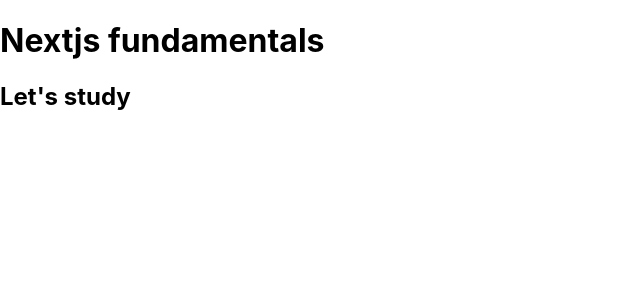
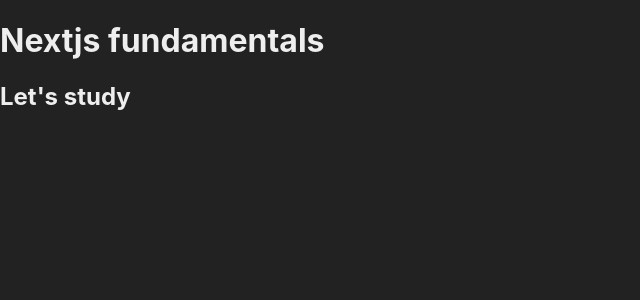
Before and after one commit to valberjr/nextjs-intensive, a Next.js app in the folder fundamentals/: page / in a window 1280 px wide. Shown: the top 300 px of the page, without its empty margins (0-640 px from the left). Built offline with nearby package versions, Linux system fonts and the light colour scheme.

Commit message:
global css

```diff
--- a/fundamentals/src/pages/_app.jsx
+++ b/fundamentals/src/pages/_app.jsx
@@ -1,4 +1,5 @@
 import '../styles/globals.css'
+import '../styles/app.css'
 
 function MyApp({ Component, pageProps }) {
   return <Component {...pageProps} />
--- /dev/null
+++ b/fundamentals/src/styles/app.css
@@ -0,0 +1,5 @@
+html,
+body {
+    background-color: #222;
+    color: #eee;
+}
```
